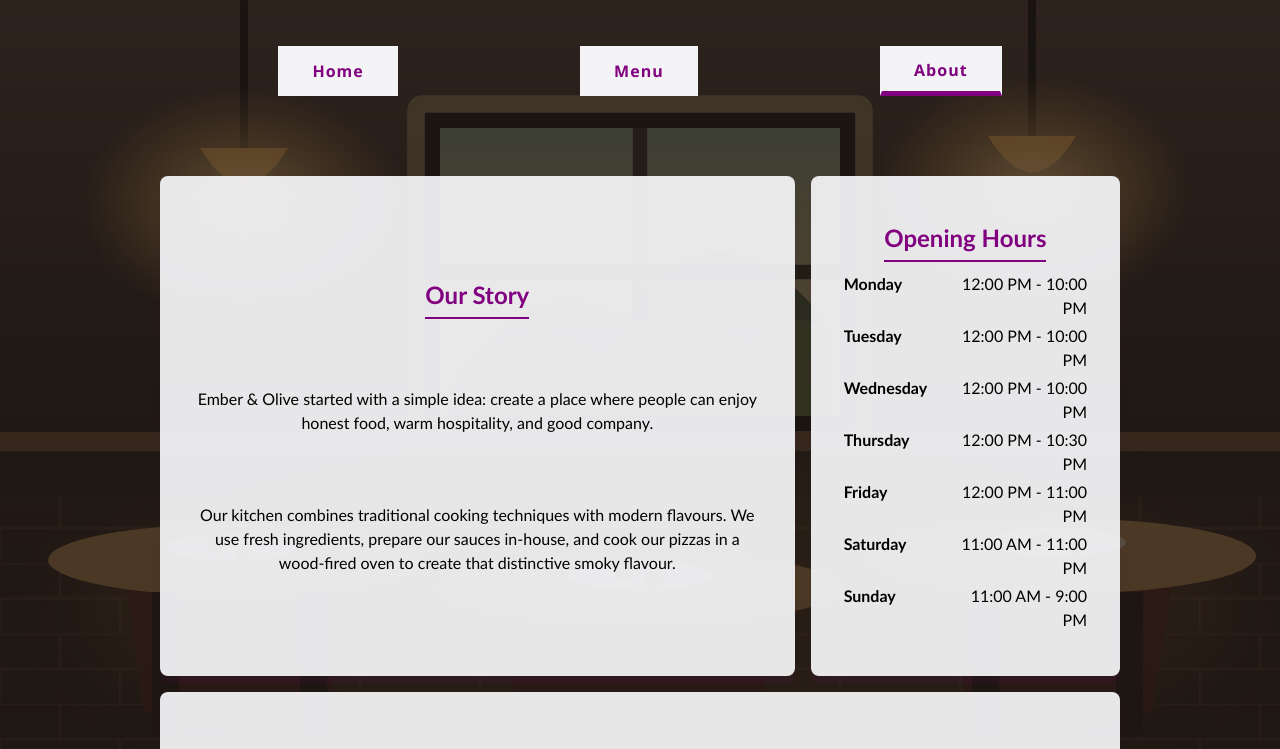
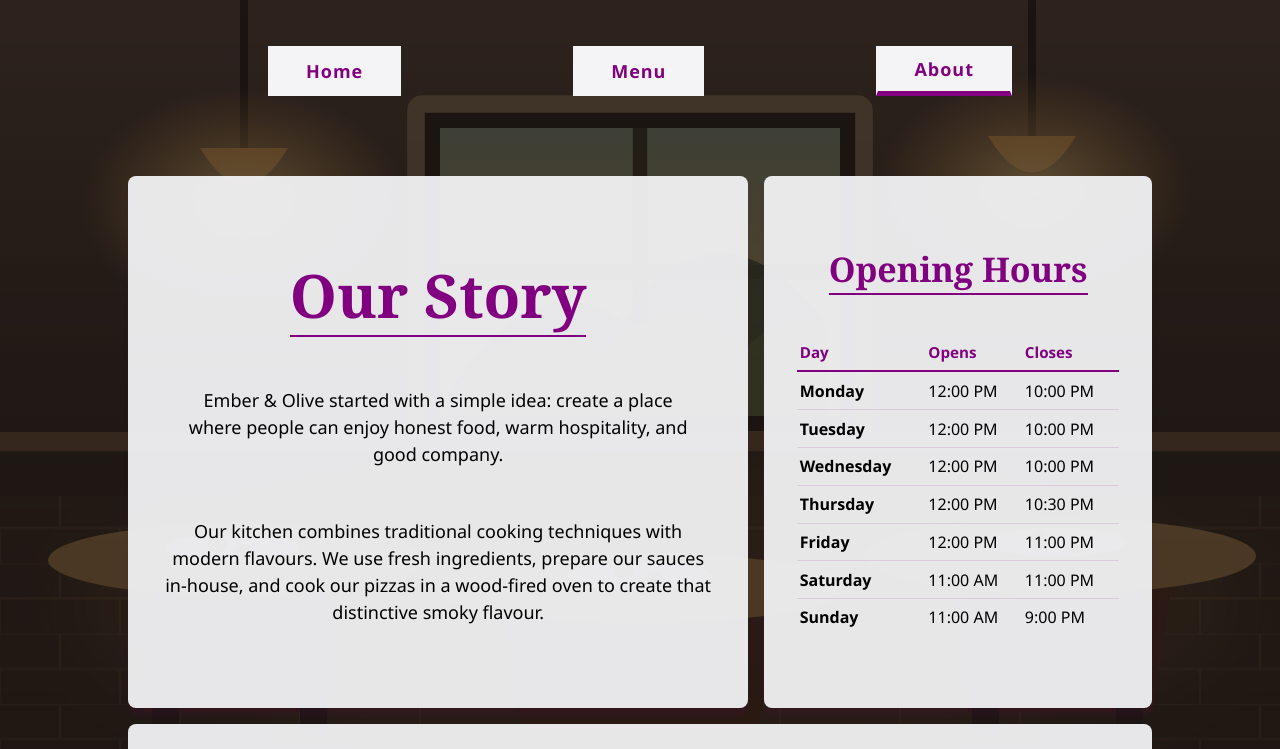
Before and after one commit to maqboolwebdev-stack/Restaurant-Page, a website built with webpack: page src/template.html in a window 1280 px wide. Both pictures are taken after a click on the button "About". Shown: the top 749 px of the page. Built offline with nearby package versions, Linux system fonts and the light colour scheme.

Commit message:
style: slightly increase global typography scale

```diff
--- a/src/about/about.css
+++ b/src/about/about.css
@@ -5,16 +5,16 @@
   padding: 0;
   text-align: center;
   display: grid;
-  grid-template-columns: repeat(3, 1fr);
+  grid-template-columns: minmax(0, 1.6fr) minmax(0, 1fr);
   grid-template-rows: repeat(7, 1fr);
   grid-template-areas:
-    'story story hours'
-    'story story hours'
-    'story story hours'
-    'philosophy philosophy philosophy'
-    'philosophy philosophy philosophy'
-    'philosophy philosophy philosophy'
-    'location location location';
+    'story hours'
+    'story hours'
+    'story hours'
+    'philosophy philosophy'
+    'philosophy philosophy'
+    'philosophy philosophy'
+    'location location';
   gap: 1rem;
 }
 
@@ -32,21 +32,44 @@
   align-items: center;
 }
 
-.opening-hours-container dl {
-  display: grid;
-  grid-template-columns: auto 1fr;
-  gap: 0.25rem 1rem;
+.opening-hours-table {
   width: 100%;
+  table-layout: fixed;
+  border-collapse: collapse;
+}
+
+.opening-hours-table th,
+.opening-hours-table td {
+  padding: 0.4rem 0.15rem;
   text-align: left;
 }
 
-.opening-hours-container dt {
+.opening-hours-table th:nth-child(n + 2),
+.opening-hours-table td {
+  text-align: left;
+}
+
+.opening-hours-table thead th {
+  color: var(--primary-color);
+  font-size: clamp(0.95rem, 0.9vw, 1rem);
+  border-bottom: 2px solid var(--primary-color);
+}
+
+.opening-hours-table tbody tr {
+  border-bottom: 1px solid hsla(300, 100%, 25%, 0.12);
+}
+
+.opening-hours-table tbody tr:last-child {
+  border-bottom: 0;
+}
+
+.opening-hours-table tbody th {
   font-weight: 700;
 }
 
-.opening-hours-container dd {
-  margin: 0;
-  text-align: right;
+.opening-hours-table th:first-child,
+.opening-hours-table td {
+  white-space: nowrap;
 }
 
 .phone-link {
@@ -61,6 +84,20 @@
 
 .opening-hours-container {
   grid-area: hours;
+  min-width: 0;
+}
+
+.opening-hours-table {
+  font-size: clamp(0.9rem, 0.3vw + 0.85rem, 1rem);
+  font-variant-numeric: tabular-nums;
+}
+
+.opening-hours-table .day-column {
+  width: 40%;
+}
+
+.opening-hours-table .time-column {
+  width: 30%;
 }
 
 .philosophy-container {
@@ -76,7 +113,20 @@
   border-bottom: 2px solid var(--primary-color);
 }
 
-@media (max-width: 768px) {
+@media (min-width: 901px) and (max-width: 999px) {
+  .opening-hours-table {
+    font-size: .8rem;
+  }
+}
+
+@media (max-width: 320px) {
+  .opening-hours-table {
+    font-size: .8rem;
+  }
+}
+
+
+@media (max-width: 900px) {
   .about-content-box {
     width: calc(100% - 2rem);
     grid-template-columns: 1fr;
--- a/src/about/about.js
+++ b/src/about/about.js
@@ -77,33 +77,63 @@ function loadAbout() {
   openingHoursContainer.setAttribute('aria-labelledby', 'hours-heading');
   const openingHoursHeading = document.createElement('h2');
   openingHoursHeading.id = 'hours-heading';
-  const openingHoursList = document.createElement('dl');
+  const openingHoursTable = document.createElement('table');
+  const openingHoursColumns = document.createElement('colgroup');
+  const openingHoursHead = document.createElement('thead');
+  const openingHoursHeaderRow = document.createElement('tr');
+  const openingHoursBody = document.createElement('tbody');
 
   // adding style classes
   openingHoursContainer.className = 'opening-hours-container surface-card';
   openingHoursHeading.className = 'common-style';
   openingHoursHeading.textContent = `Opening Hours`;
 
-  // filling the data to elements
+  const dayColumn = document.createElement('col');
+  const openingColumn = document.createElement('col');
+  const closingColumn = document.createElement('col');
+  dayColumn.className = 'day-column';
+  openingColumn.className = 'time-column';
+  closingColumn.className = 'time-column';
+  openingHoursColumns.append(dayColumn, openingColumn, closingColumn);
+
+  ['Day', 'Opens', 'Closes'].forEach((label) => {
+    const columnHeading = document.createElement('th');
+    columnHeading.scope = 'col';
+    columnHeading.textContent = label;
+    openingHoursHeaderRow.append(columnHeading);
+  });
+  openingHoursHead.append(openingHoursHeaderRow);
+  openingHoursTable.className = 'opening-hours-table';
+
   const hours = [
-    ['Monday', '12:00 PM - 10:00 PM'],
-    ['Tuesday', '12:00 PM - 10:00 PM'],
-    ['Wednesday', '12:00 PM - 10:00 PM'],
-    ['Thursday', '12:00 PM - 10:30 PM'],
-    ['Friday', '12:00 PM - 11:00 PM'],
-    ['Saturday', '11:00 AM - 11:00 PM'],
-    ['Sunday', '11:00 AM - 9:00 PM'],
+    ['Monday', '12:00 PM', '10:00 PM'],
+    ['Tuesday', '12:00 PM', '10:00 PM'],
+    ['Wednesday', '12:00 PM', '10:00 PM'],
+    ['Thursday', '12:00 PM', '10:30 PM'],
+    ['Friday', '12:00 PM', '11:00 PM'],
+    ['Saturday', '11:00 AM', '11:00 PM'],
+    ['Sunday', '11:00 AM', '9:00 PM'],
   ];
 
-  hours.forEach(([day, time]) => {
-    const dayTerm = document.createElement('dt');
-    const timeDescription = document.createElement('dd');
-    dayTerm.textContent = day;
-    timeDescription.textContent = time;
-    openingHoursList.append(dayTerm, timeDescription);
+  hours.forEach(([day, opens, closes]) => {
+    const row = document.createElement('tr');
+    const dayCell = document.createElement('th');
+    const opensCell = document.createElement('td');
+    const closesCell = document.createElement('td');
+    dayCell.scope = 'row';
+    dayCell.textContent = day;
+    opensCell.textContent = opens;
+    closesCell.textContent = closes;
+    row.append(dayCell, opensCell, closesCell);
+    openingHoursBody.append(row);
   });
 
-  openingHoursContainer.append(openingHoursHeading, openingHoursList);
+  openingHoursTable.append(
+    openingHoursColumns,
+    openingHoursHead,
+    openingHoursBody,
+  );
+  openingHoursContainer.append(openingHoursHeading, openingHoursTable);
 
   // creating elements
   const locationContainer = document.createElement('section');
--- a/src/home/home.css
+++ b/src/home/home.css
@@ -45,14 +45,14 @@
 }
 
 .hero-tagline {
-  font-size: clamp(1.05rem, 3vw, 1.35rem);
+  font-size: clamp(1.15rem, 2.5vw, 1.45rem);
   font-weight: 700;
   line-height: 1.25;
 }
 
 .hero-description {
   max-width: 38rem;
-  font-size: clamp(0.95rem, 2.5vw, 1.125rem);
+  font-size: clamp(1.05rem, 2vw, 1.2rem);
   line-height: 1.5;
   text-wrap: pretty;
 }
@@ -62,6 +62,8 @@
   background-color: var(--primary-color);
   color: var(--explore-menu-button-color);
   border: none;
+  font-size: var(--button-font-size);
+  font-weight: 700;
   padding: 0.5rem 1rem;
   min-height: 44px;
   max-width: 100%;
--- a/src/styles/styles.css
+++ b/src/styles/styles.css
@@ -43,6 +43,36 @@ body {
   min-height: 100vh;
   background-color: var(--body-background-color);
   font-family: var(--primary-font-family);
+  font-size: var(--body-font-size);
+  line-height: 1.6;
+}
+
+h1,
+h2,
+h3,
+h4,
+h5,
+h6 {
+  font-family: var(--heading-font-family);
+  line-height: 1.2;
+}
+
+h1 {
+  font-size: clamp(2.25rem, 4vw + 0.9rem, 3.75rem);
+}
+
+h2 {
+  font-size: clamp(1.625rem, 2vw + 1rem, 2.125rem);
+}
+
+h3 {
+  font-size: clamp(1.3rem, 1.2vw + 1rem, 1.65rem);
+}
+
+h4,
+h5,
+h6 {
+  font-size: clamp(1.1rem, 0.7vw + 1rem, 1.35rem);
 }
 
 body[data-page] {
@@ -118,13 +148,19 @@ body[data-page='about'] {
   #content .surface-card:hover .today,
   #content .surface-card:hover .quote-heading,
   #content .surface-card:hover .phone-link,
-  #content .surface-card:hover .price {
+  #content .surface-card:hover .price,
+  #content .surface-card:hover .opening-hours-table th {
     color: var(--card-hover-heading-color);
   }
 
   #content .surface-card:hover .common-style,
-  #content .surface-card:hover .menu-items-heading {
+  #content .surface-card:hover .menu-items-heading,
+  #content .surface-card:hover .opening-hours-table thead th {
     border-bottom-color: var(--card-hover-heading-color);
+  }
+
+  #content .surface-card:hover .opening-hours-table tbody tr {
+    border-bottom-color: rgba(255, 255, 255, 0.2);
   }
 }
 
@@ -141,7 +177,7 @@ nav {
   height: clamp(30px, 5vw, 50px);
   padding: 0 2em;
   font-weight: 700 !important;
-  font-size: clamp(0.5rem, 3vw, 1rem) !important;
+  font-size: var(--button-font-size) !important;
   letter-spacing: 1px;
   border: 2px solid transparent;
   transition: all 0.15s ease;
@@ -167,7 +203,7 @@ nav {
 @media (max-width: 768px) {
   header {
     width: 90%;
-    margin-bottom: 2rem;
+    margin-bottom: 4rem;
   }
 
   nav {
--- a/src/styles/variables.css
+++ b/src/styles/variables.css
@@ -5,16 +5,18 @@
   --header-button-bg-color: hsl(240, 10%, 96%);
   --header-button-hover-bg-color: hsla(0, 0%, 0%, 0.1);
   --header-font-family: 'Segoe UI', Tahoma, Geneva, Verdana, sans-serif;
-  --primary-font-family:
-    'Gill Sans', 'Gill Sans MT', Calibri, 'Trebuchet MS', sans-serif;
+  --primary-font-family: 'Segoe UI', Tahoma, Geneva, Verdana, sans-serif;
+  --heading-font-family: Georgia, 'Times New Roman', serif;
+  --body-font-size: clamp(1.0625rem, 0.25vw + 1rem, 1.125rem);
+  --button-font-size: clamp(1rem, 0.3vw + 0.95rem, 1.125rem);
   --price-color: green;
   --explore-menu-button-color: white;
-  --page-width: 960px;
-  --content-card-width: 680px;
+  --page-width: 1024px;
+  --content-card-width: 720px;
   --card-radius: 8px;
   --card-padding: clamp(1.25rem, 4vw, 2rem);
   --card-shadow: 0 8px 4px hsla(300, 100%, 25%, 0.082);
-  --card-hover-background-color: hsla(24, 18%, 11%, 0.96);
+  --card-hover-background-color: hsla(24, 18%, 11%, 0.307);
   --card-hover-text-color: hsl(38, 33%, 94%);
   --card-hover-heading-color: hsl(42, 72%, 68%);
   --card-hover-border-color: hsla(42, 72%, 68%, 0.7);
```
